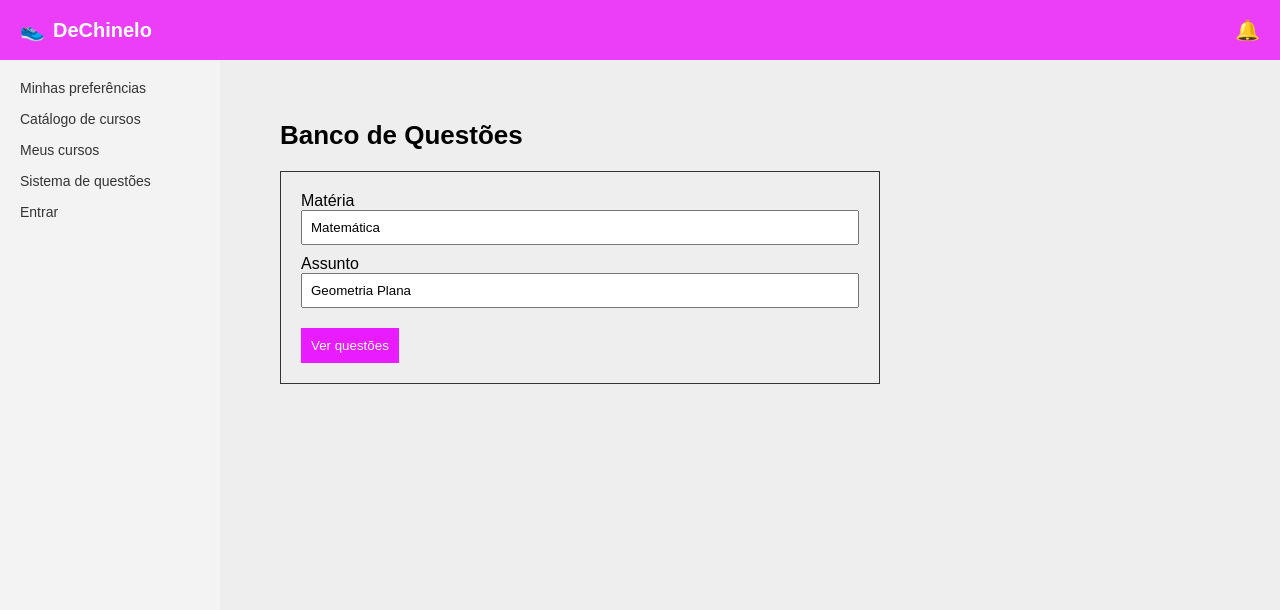
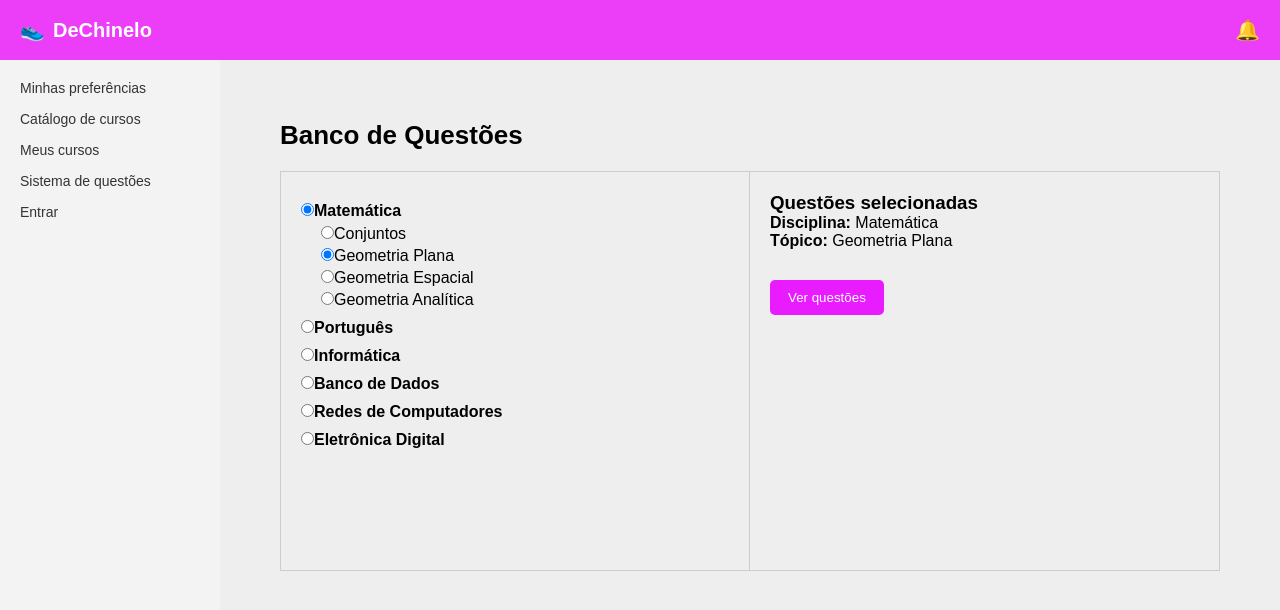
Before and after one commit to afonsosecundaria/autoria-web-react, a React (Vite) app: page /questoes in a window 1280 px wide. Shown: the top 610 px of the page. Built offline with nearby package versions, Linux system fonts and the light colour scheme; no server answers.

Commit message:
dando uma detalhada a mais

```diff
--- a/src/Routes.jsx
+++ b/src/Routes.jsx
@@ -7,6 +7,8 @@ import BancoQuestoes from './components/BancoQuestoes/BancoQuestoes';
 import MeusCursos from './components/MeusCursos/MeusCursos';
 import CursoDetalhe from './components/DetalheCursos/DetalheCursos';
 import CriarCurso from './components/CriarCurso/CriarCurso';
+import CriarQuestao from './components/CriarQuestao/CriarQuestao';
+import FazerQuestoes from './components/FazerQuestoes/FazerQuestoes';
 
 
 function App() {
@@ -20,6 +22,8 @@ function App() {
       <Route path='/meuscursos' element={<MeusCursos/>} />
       <Route path='/curso/:id' element={<CursoDetalhe/>} />
       <Route path="/criar-curso" element={<CriarCurso />} />
+      {/* <Route path="/questoes/:idTopico" element={<TelaQuestoes />} /> */}
+      <Route path="/criar-questao/:idTopico" element={<CriarQuestao />} />
     </Routes>
   );
 }
--- a/src/components/BancoQuestoes/BancoQuestoes.jsx
+++ b/src/components/BancoQuestoes/BancoQuestoes.jsx
@@ -1,55 +1,130 @@
-import { useState } from "react";
+import { useNavigate } from "react-router-dom";
+import { useState, useEffect } from "react";
 import Layout from "../Layout/Layout";
+import styles from "./BancoQuestoes.module.css";
+
+const mapaTopicos = {
+  "Conjuntos": 1,
+  "Geometria Plana": 2,
+  "Geometria Espacial": 3,
+  "Geometria Analítica": 4,
+  "Interpretação de Texto": 5,
+  "Ortografia": 6,
+  "Crase": 7,
+  "Concordância": 8,
+  "Windows": 9,
+  "Word": 10,
+  "Excel": 11,
+  "Internet": 12,
+  "Modelo Relacional": 13,
+  "SQL": 14,
+  "Normalização": 15,
+  "OSI": 16,
+  "TCP/IP": 17,
+  "Protocolos": 18,
+  "Cabeamento": 19,
+  "Portas Lógicas": 20,
+  "Flip-Flop": 21,
+  "Circuitos": 22
+};
+
+const dados = {
+  Matemática: ["Conjuntos", "Geometria Plana", "Geometria Espacial", "Geometria Analítica"],
+  Português: ["Interpretação de Texto", "Ortografia", "Crase", "Concordância"],
+  Informática: ["Windows", "Word", "Excel", "Internet"],
+  "Banco de Dados": ["Modelo Relacional", "SQL", "Normalização"],
+  "Redes de Computadores": ["OSI", "TCP/IP", "Protocolos", "Cabeamento"],
+  "Eletrônica Digital": ["Portas Lógicas", "Flip-Flop", "Circuitos"]
+};
 
 export default function BancoQuestoes() {
-    const [materia, setMateria] = useState("Matemática");
-    const [assunto, setAssunto] = useState("Geometria Plana");
+  const navigate = useNavigate(); // ✅ AQUI DENTRO
+  const [disciplina, setDisciplina] = useState("Matemática");
+  const [topico, setTopico] = useState("Geometria Plana");
+  const [usuario, setUsuario] = useState(null);
 
-    const styles = {
-        page: { padding: "30px" },
-        title: { fontSize: "26px", marginBottom: "20px" },
-        box: {
-        border: "1px solid #333",
-        padding: "20px",
-        maxWidth: "600px"
-        },
-        input: {
-        padding: "8px",
-        marginBottom: "10px",
-        width: "100%"
-        },
-        button: {
-        padding: "10px",
-        background: "#e91cff",
-        color: "#fff",
-        border: "none",
-        cursor: "pointer",
-        marginTop: "10px"
-        }
-    };
+  useEffect(() => {
+    const token = localStorage.getItem("token");
+
+    fetch("https://autoria-web-react-production.up.railway.app/api/perfil", {
+      headers: { Authorization: `Bearer ${token}` }
+    })
+      .then(res => res.json())
+      .then(data => setUsuario(data));
+  }, []);
+
   return (
     <Layout>
-        <div style={styles.page}>
-            <h2 style={styles.title}>Banco de Questões</h2>
+      <div className={styles.container}>
+        <h2 className={styles.title}>Banco de Questões</h2>
 
-            <div style={styles.box}>
-                <label>Matéria</label>
-                <input
-                style={styles.input}
-                value={materia}
-                onChange={e => setMateria(e.target.value)}
-                />
+        <div className={styles.box}>
+          {/* COLUNA ESQUERDA */}
+          <div className={styles.filtros}>
+            {Object.keys(dados).map(mat => (
+              <div key={mat}>
+                <label className={styles.disciplina}>
+                  <input
+                    type="radio"
+                    name="disciplina"
+                    checked={disciplina === mat}
+                    onChange={() => {
+                      setDisciplina(mat);
+                      setTopico(dados[mat][0]);
+                    }}
+                  />
+                  {mat}
+                </label>
 
-                <label>Assunto</label>
-                <input
-                style={styles.input}
-                value={assunto}
-                onChange={e => setAssunto(e.target.value)}
-                />
+                {disciplina === mat && (
+                  <div className={styles.topicos}>
+                    {dados[mat].map(t => (
+                      <label key={t} className={styles.topico}>
+                        <input
+                          type="radio"
+                          name="topico"
+                          checked={topico === t}
+                          onChange={() => setTopico(t)}
+                        />
+                        {t}
+                      </label>
+                    ))}
+                  </div>
+                )}
+              </div>
+            ))}
+          </div>
 
-                <button style={styles.button}>Ver questões</button>
+          {/* COLUNA DIREITA */}
+          <div className={styles.resumo}>
+            <h3>Questões selecionadas</h3>
+            <p><strong>Disciplina:</strong> {disciplina}</p>
+            <p><strong>Tópico:</strong> {topico}</p>
+
+            <div className={styles.botoes}>
+              <button
+                className={styles.btn}
+                onClick={() =>
+                  navigate(`/questoes/${mapaTopicos[topico]}`)
+                }
+              >
+                Ver questões
+              </button>
+
+              {usuario?.tipo_usuario === "professor" && (
+                <button
+                  className={styles.btnProfessor}
+                  onClick={() =>
+                    navigate(`/criar-questao/${mapaTopicos[topico]}`)
+                  }
+                >
+                  + Cadastrar questão
+                </button>
+              )}
             </div>
+          </div>
         </div>
+      </div>
     </Layout>
   );
 }
--- a/src/components/BancoQuestoes/BancoQuestoes.module.css
+++ b/src/components/BancoQuestoes/BancoQuestoes.module.css
@@ -0,0 +1,67 @@
+.container {
+  padding: 30px;
+}
+
+.title {
+  font-size: 26px;
+  margin-bottom: 20px;
+}
+
+.box {
+  display: flex;
+  border: 1px solid #ccc;
+  min-height: 400px;
+}
+
+.filtros {
+  width: 50%;
+  padding: 20px;
+  border-right: 1px solid #ccc;
+}
+
+.resumo {
+  width: 50%;
+  padding: 20px;
+}
+
+.disciplina {
+  display: block;
+  font-weight: bold;
+  margin-top: 10px;
+  cursor: pointer;
+}
+
+.topicos {
+  margin-left: 20px;
+  margin-top: 5px;
+}
+
+.topico {
+  display: block;
+  margin-top: 4px;
+  cursor: pointer;
+}
+
+.botoes {
+  margin-top: 30px;
+  display: flex;
+  gap: 15px;
+}
+
+.btn {
+  padding: 10px 18px;
+  background: #e91cff;
+  color: white;
+  border: none;
+  cursor: pointer;
+  border-radius: 5px;
+}
+
+.btnProfessor {
+  padding: 10px 18px;
+  background: #222;
+  color: white;
+  border: none;
+  cursor: pointer;
+  border-radius: 5px;
+}
--- /dev/null
+++ b/src/components/CriarQuestao/CriarQuestao.jsx
@@ -0,0 +1,78 @@
+import { useState } from "react";
+import Layout from "../Layout/Layout";
+import styles from "./CriarQuestao.module.css";
+
+export default function CriarQuestao() {
+  const [idTopico, setIdTopico] = useState("");
+  const [enunciado, setEnunciado] = useState("");
+  const [a, setA] = useState("");
+  const [b, setB] = useState("");
+  const [c, setC] = useState("");
+  const [d, setD] = useState("");
+  const [correta, setCorreta] = useState("A");
+
+  function salvarQuestao(e) {
+    e.preventDefault();
+
+    const token = localStorage.getItem("token");
+
+    fetch("https://autoria-web-react-production.up.railway.app/api/questoes", {
+      method: "POST",
+      headers: {
+        "Content-Type": "application/json",
+        Authorization: `Bearer ${token}`
+      },
+      body: JSON.stringify({
+        id_topico: idTopico,
+        enunciado,
+        alternativa_a: a,
+        alternativa_b: b,
+        alternativa_c: c,
+        alternativa_d: d,
+        resposta_correta: correta
+      })
+    })
+      .then(res => res.json())
+      .then(() => {
+        alert("Questão cadastrada!");
+        setEnunciado("");
+        setA(""); setB(""); setC(""); setD("");
+      });
+  }
+
+  return (
+    <Layout>
+      <h2 className={styles.title}>Cadastrar Questão</h2>
+
+      <form onSubmit={salvarQuestao} className={styles.form}>
+        <input
+          placeholder="ID do tópico"
+          value={idTopico}
+          onChange={e => setIdTopico(e.target.value)}
+          required
+        />
+
+        <textarea
+          placeholder="Enunciado da questão"
+          value={enunciado}
+          onChange={e => setEnunciado(e.target.value)}
+          required
+        />
+
+        <input placeholder="Alternativa A" value={a} onChange={e => setA(e.target.value)} required />
+        <input placeholder="Alternativa B" value={b} onChange={e => setB(e.target.value)} required />
+        <input placeholder="Alternativa C" value={c} onChange={e => setC(e.target.value)} required />
+        <input placeholder="Alternativa D" value={d} onChange={e => setD(e.target.value)} required />
+
+        <select value={correta} onChange={e => setCorreta(e.target.value)}>
+          <option value="A">Resposta correta: A</option>
+          <option value="B">Resposta correta: B</option>
+          <option value="C">Resposta correta: C</option>
+          <option value="D">Resposta correta: D</option>
+        </select>
+
+        <button>Cadastrar Questão</button>
+      </form>
+    </Layout>
+  );
+}
--- /dev/null
+++ b/src/components/CriarQuestao/CriarQuestao.module.css
@@ -0,0 +1,27 @@
+.title {
+  margin-bottom: 20px;
+}
+
+.form {
+  max-width: 600px;
+  display: flex;
+  flex-direction: column;
+  gap: 10px;
+}
+
+input, textarea, select {
+  padding: 10px;
+  border: 1px solid #ccc;
+}
+
+textarea {
+  min-height: 120px;
+}
+
+button {
+  padding: 12px;
+  background: #e91cff;
+  color: white;
+  border: none;
+  cursor: pointer;
+}
--- /dev/null
+++ b/src/components/FazerQuestoes/FazerQuestoes.jsx
@@ -0,0 +1,53 @@
+import { useEffect, useState } from "react";
+import Layout from "../Layout/Layout";
+import styles from "./FazerQuestoes.module.css";
+
+export default function FazerQuestoes() {
+  const [questoes, setQuestoes] = useState([]);
+  const [respostas, setRespostas] = useState({});
+
+  useEffect(() => {
+    fetch("https://autoria-web-react-production.up.railway.app/api/questoes/1")
+      .then(res => res.json())
+      .then(data => setQuestoes(data));
+  }, []);
+
+  function marcar(id, letra) {
+    setRespostas({ ...respostas, [id]: letra });
+  }
+
+  if (questoes.length === 0) {
+    return (
+      <Layout>
+        <div className={styles.vazio}>
+          <h2>😕 Nenhuma questão cadastrada</h2>
+          <p>O professor ainda não cadastrou questões para este tópico.</p>
+        </div>
+      </Layout>
+    );
+  }
+
+  return (
+    <Layout>
+      <h2 className={styles.title}>Questões</h2>
+
+      {questoes.map(q => (
+        <div key={q.id_questao} className={styles.card}>
+          <p><strong>{q.enunciado}</strong></p>
+
+          {["A","B","C","D"].map(letra => (
+            <label key={letra} className={styles.alt}>
+              <input
+                type="radio"
+                name={q.id_questao}
+                checked={respostas[q.id_questao] === letra}
+                onChange={() => marcar(q.id_questao, letra)}
+              />
+              {q[`alternativa_${letra.toLowerCase()}`]}
+            </label>
+          ))}
+        </div>
+      ))}
+    </Layout>
+  );
+}
--- /dev/null
+++ b/src/components/FazerQuestoes/FazerQuestoes.module.css
@@ -0,0 +1,19 @@
+.title {
+  margin-bottom: 20px;
+}
+
+.card {
+  border: 1px solid #ccc;
+  padding: 15px;
+  margin-bottom: 15px;
+}
+
+.alt {
+  display: block;
+  margin-top: 5px;
+}
+
+.vazio {
+  text-align: center;
+  margin-top: 100px;
+}
```
Also changed, not shown: 1 other file (tests, documents, lock files or other folders).
